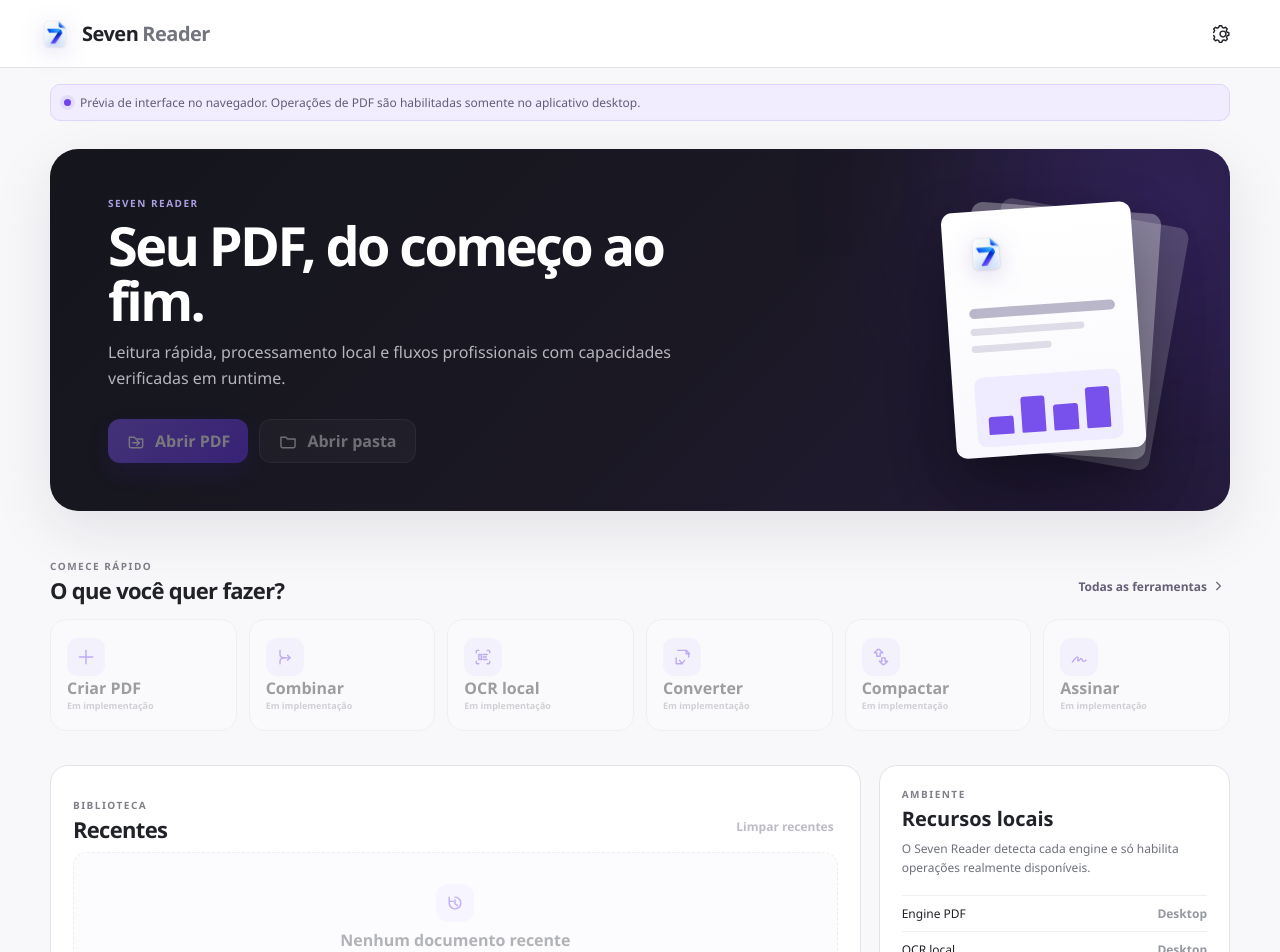
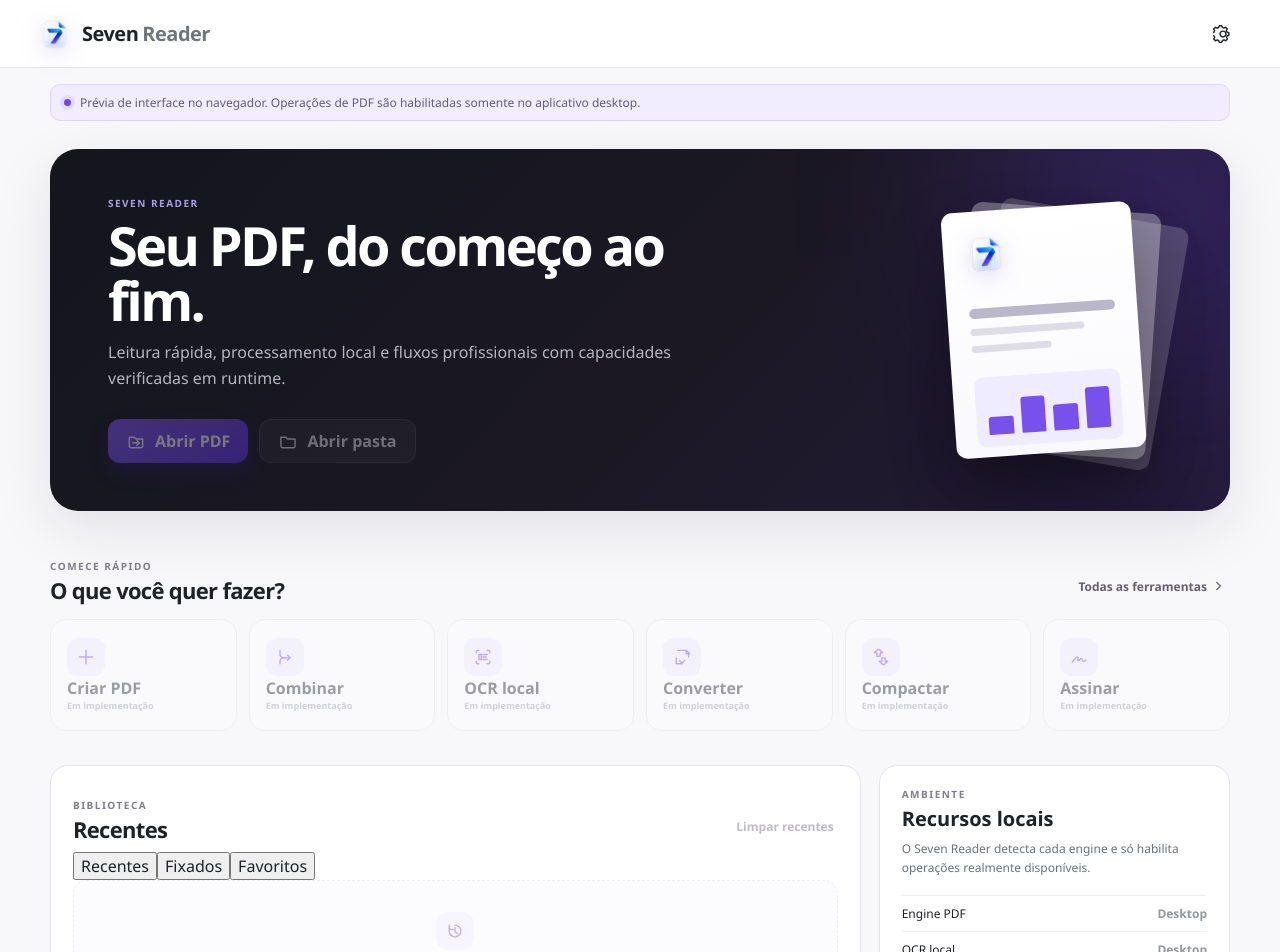
Before and after one commit to gabriell211/Seven-reader, a React (Vite) app: page / in a window 1280 px wide. Shown: the top 952 px of the page. Built offline with nearby package versions, Linux system fonts and the light colour scheme.

Commit message:
feat: add session recovery and local library views

```diff
--- a/src/components/Home.tsx
+++ b/src/components/Home.tsx
@@ -1,3 +1,4 @@
+import { useMemo, useState } from "react";
 import { BrandMark } from "./BrandMark";
 import { SevenIcon } from "./SevenIcon";
 import { canRunTool, tools } from "../data/tools";
@@ -8,6 +9,9 @@ interface HomeProps {
   capabilities: Capabilities | null;
   recents: RecentDocument[];
   onOpen: () => void;
+  onOpenFolder: () => void;
+  lastSessionPath: string | null;
+  onRecoverSession: () => void;
   onOpenRecent: (path: string) => void;
   onClearRecent: () => void;
   onTogglePinned: (path: string) => void;
@@ -32,6 +36,9 @@ export function Home({
   capabilities,
   recents,
   onOpen,
+  onOpenFolder,
+  lastSessionPath,
+  onRecoverSession,
   onOpenRecent,
   onClearRecent,
   onTogglePinned,
@@ -41,6 +48,16 @@ export function Home({
   onTool,
   onSettings,
 }: HomeProps) {
+  const [libraryView, setLibraryView] = useState<"recent" | "pinned" | "favorites">("recent");
+  const visibleRecents = useMemo(() => {
+    const source =
+      libraryView === "pinned" ? recents.filter((item) => item.pinned)
+        : libraryView === "favorites" ? recents.filter((item) => item.favorite)
+          : recents;
+    return [...source]
+      .sort((a, b) => Number(Boolean(b.pinned)) - Number(Boolean(a.pinned)) || b.lastOpenedAt - a.lastOpenedAt)
+      .slice(0, 8);
+  }, [libraryView, recents]);
   const scrollToTools = () => document.getElementById("all-tools")?.scrollIntoView({ behavior: "smooth" });
 
   return (
@@ -71,9 +88,14 @@ export function Home({
               <button className="primary-button" onClick={onOpen} disabled={!native}>
                 <SevenIcon name="open" /> Abrir PDF
               </button>
-              <button className="secondary-button" disabled title="Abertura de pasta será habilitada com indexação local">
+              <button className="secondary-button" onClick={onOpenFolder} disabled={!native}>
                 <SevenIcon name="folder" /> Abrir pasta
               </button>
+              {lastSessionPath && (
+                <button className="secondary-button" onClick={onRecoverSession} disabled={!native} title={lastSessionPath}>
+                  <SevenIcon name="history" /> Recuperar sessão
+                </button>
+              )}
             </div>
           </div>
           <div className="hero-art" aria-hidden="true">
@@ -117,10 +139,15 @@ export function Home({
         <section className="content-grid">
           <div className="recent-panel">
             <div className="section-heading section-heading--compact">
-              <div><span className="eyebrow">BIBLIOTECA</span><h2>Recentes</h2></div>
+              <div><span className="eyebrow">BIBLIOTECA</span><h2>{libraryView === "recent" ? "Recentes" : libraryView === "pinned" ? "Fixados" : "Favoritos"}</h2></div>
               <button className="text-button" onClick={onClearRecent} disabled={!recents.length}>Limpar recentes</button>
             </div>
-            {recents.length === 0 ? (
+            <div className="library-tabs" role="tablist" aria-label="Biblioteca local">
+              <button className={libraryView === "recent" ? "active" : ""} onClick={() => setLibraryView("recent")}>Recentes</button>
+              <button className={libraryView === "pinned" ? "active" : ""} onClick={() => setLibraryView("pinned")}>Fixados</button>
+              <button className={libraryView === "favorites" ? "active" : ""} onClick={() => setLibraryView("favorites")}>Favoritos</button>
+            </div>
+            {visibleRecents.length === 0 ? (
               <button className="empty-recent" onClick={onOpen} disabled={!native}>
                 <span className="empty-icon"><SevenIcon name="recent" /></span>
                 <strong>Nenhum documento recente</strong>
@@ -128,10 +155,7 @@ export function Home({
               </button>
             ) : (
               <div className="recent-list">
-                {[...recents]
-                  .sort((a, b) => Number(Boolean(b.pinned)) - Number(Boolean(a.pinned)) || b.lastOpenedAt - a.lastOpenedAt)
-                  .slice(0, 8)
-                  .map((item) => (
+                {visibleRecents.map((item) => (
                     <div className="recent-row" key={item.path}>
                       <button className="recent-open" onClick={() => onOpenRecent(item.path)} title={item.path}>
                         <span className="file-tile">PDF</span>
```
